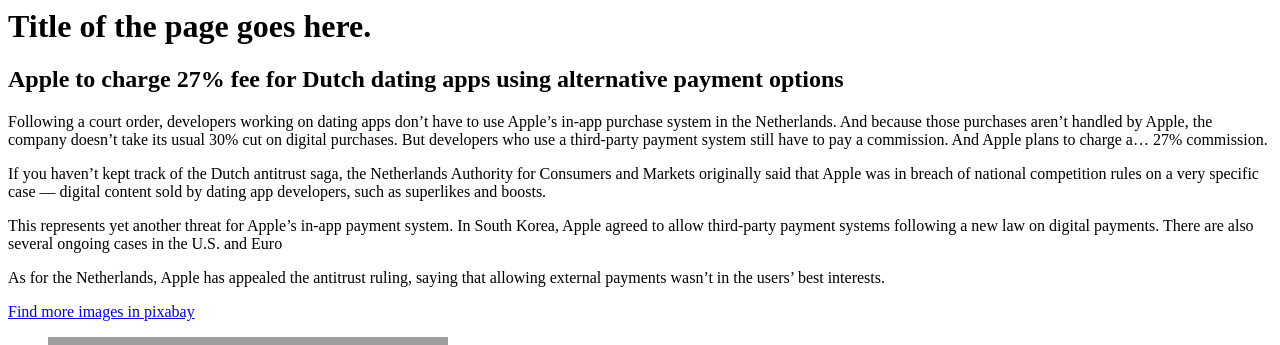
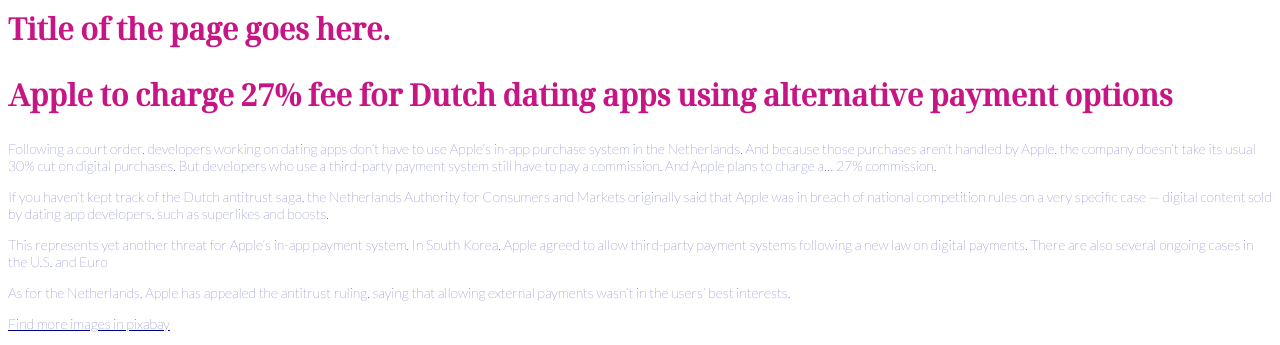
Before and after one commit to tyreeshabolton/ct341-TB, a plain HTML site: page index.html in a window 1280 px wide. Shown: the top 345 px of the page. Drawn offline with Linux system fonts and the light colour scheme; grey boxes are pictures that could not be loaded.

Commit message:
font, font color, size eading, captions, and paragraph

```diff
--- a/index.html
+++ b/index.html
@@ -1,4 +1,30 @@
 <html>
+
+    <head>
+        <title> Typography journal</title>
+        <link rel="preconnect" href="https://fonts.googleapis.com">
+        <link rel="preconnect" href="https://fonts.gstatic.com" crossorigin>
+        <link href="https://fonts.googleapis.com/css2?family=Lato:ital,wght@0,100;1,900&family=Noto+Serif+Display:wght@500&display=swap" rel="stylesheet">
+
+    </head>
+
+    <style>
+        h1,h2{
+
+            font-family: 'Noto Serif Display';
+            font-size: 30px;
+            color:#C71585;
+        }
+
+        p, a {
+
+            font-family: 'Lato';
+            font-size: 14px;
+            color: #00008B;
+        }
+
+    </style>
+
     <body>
             <main>
                 <header>
```
